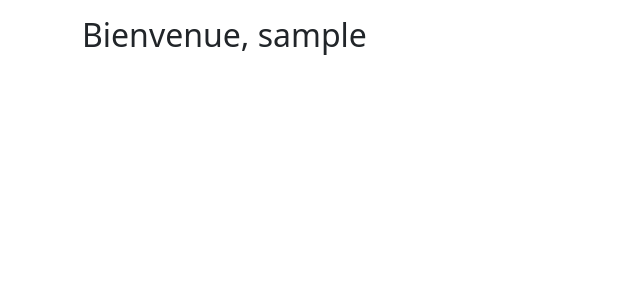
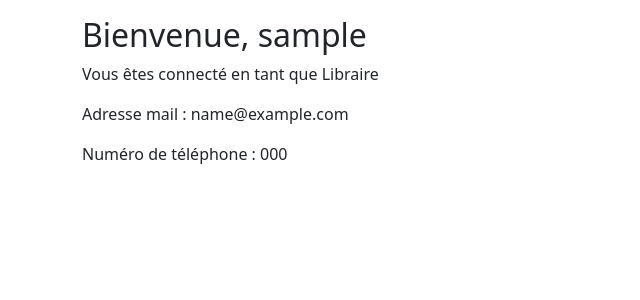
Before and after one commit to ghost-brigade/snake-librairy, a Django app: page /accounts/profile/ in a window 1280 px wide. Shown: the part 62-362 px from the top of the page, without its empty margins (0-640 px from the left). Run offline with Django 4.2, Linux system fonts and the light colour scheme; a user stored in the database is signed in; tables that the repository leaves empty hold one stand-in row (values such as "Sample post"); some libraries are stand-ins or nearby versions.

Commit message:
add: user info on profile page

```diff
--- a/accounts/views.py
+++ b/accounts/views.py
@@ -68,6 +68,12 @@ def logout_view(request):
 
 def profile(request):
     user_profile = get_object_or_404(User, id=request.user.id)
+
+    if user_profile.is_bookseller:
+        user_profile.role = 'Libraire'
+    elif user_profile.is_customer:
+        user_profile.role = 'Client'
+
     context = {'user_profile': user_profile}
 
     return render(request, 'user_profile.html', context)
--- a/templates/user_profile.html
+++ b/templates/user_profile.html
@@ -1,4 +1,4 @@
-{%  extends 'base.html' %}
+{% extends 'base.html' %}
 {% load crispy_forms_filters %}
 {% block content %}
 
@@ -7,10 +7,9 @@
         <div class="row">
             <div class="jumbotron">
                 <h2> Bienvenue, {{ user_profile.username }} </h2>
-            </div>
-            <div class="col-md-9">
-                <p class="lead"> </p>
-
+                <p>Vous êtes connecté en tant que {{ user_profile.role }} </p>
+                <p>Adresse mail : {{ user_profile.email }}</p>
+                <p>Numéro de téléphone : {{ user_profile.phone_number }}</p>
             </div>
         </div>
     </div>
```
